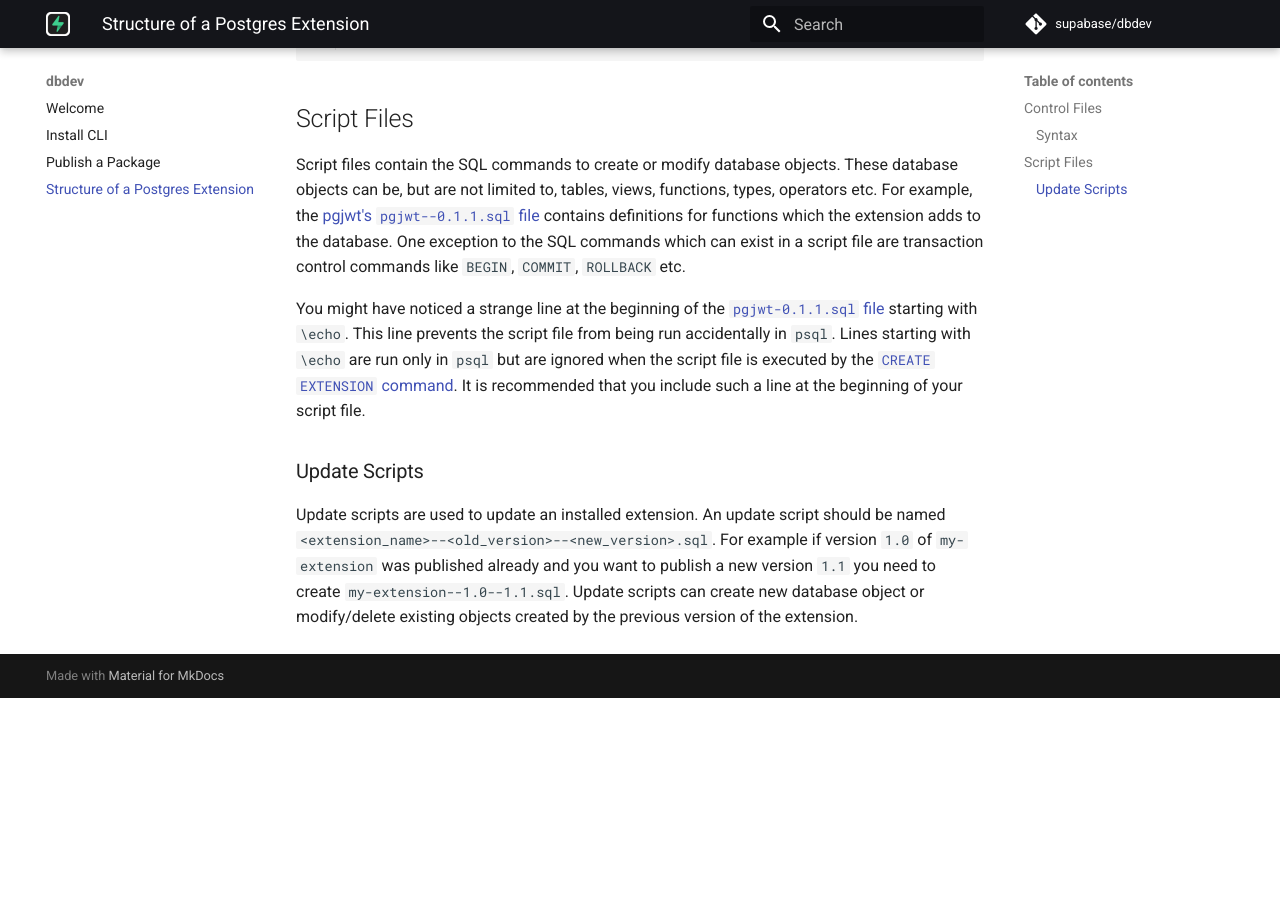
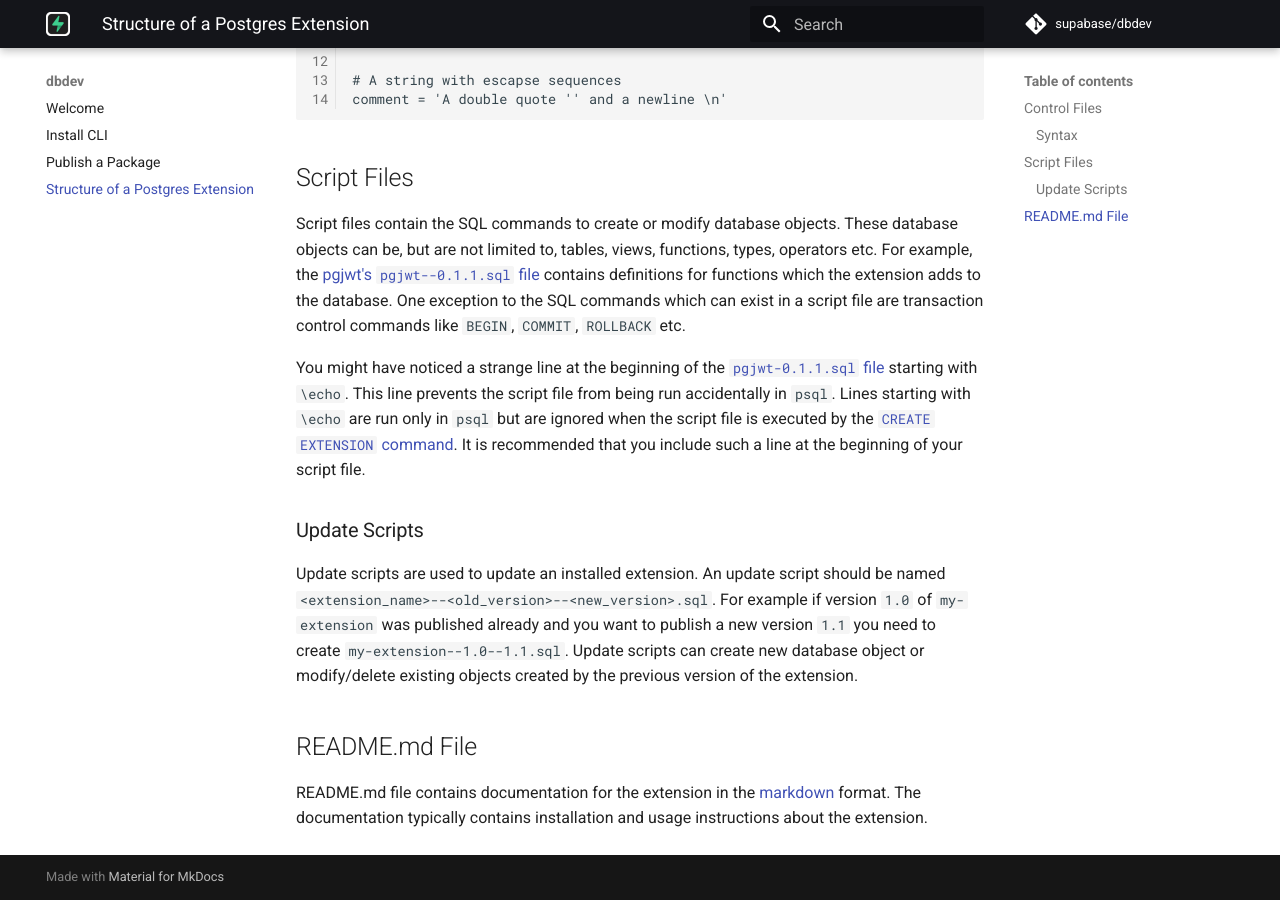
Before and after one commit to supabase/dbdev, an MkDocs documentation site: the page built from docs/extension_structure.md, in a window 1280 px wide and 900 px high, scrolled down 1979 px. Built offline with MkDocs 1.6.1 and Material for MkDocs 9.7.7, drawn with Linux system fonts in a browser that asks for light colours; comment, search, counter and statistics services are not loaded; before the commit the page ends 2677 px from its top, so only the background shows below that; some of the changed text lies outside the part shown.

Commit message:
add README.md file

```diff
--- a/docs/extension_structure.md
+++ b/docs/extension_structure.md
@@ -8,8 +8,9 @@ For an extension to be valid, one file of each type must be present in an extens
 - my-extension
     - my-extension.control
     - my-extension--0.0.1.sql
+    - README.md
 
-In the above example, the `my-extension` folder contains the extension files. Names of the files are important. The control file should be named `<extension_name>.control` and the script file should be named `<extension_name>--<extension_version>.sql`.
+In the above example, the `my-extension` folder contains the extension files. Names of the files are important. The control file should be named `<extension_name>.control` and the script file should be named `<extension_name>--<extension_version>.sql`. The readme file should be named `README.md` (case sensitive).
 
 ## Control Files
 
@@ -76,3 +77,7 @@ You might have noticed a strange line at the beginning of the [`pgjwt-0.1.1.sql`
 ### Update Scripts
 
 Update scripts are used to update an installed extension. An update script should be named `<extension_name>--<old_version>--<new_version>.sql`. For example if version `1.0` of `my-extension` was published already and you want to publish a new version `1.1` you need to create `my-extension--1.0--1.1.sql`. Update scripts can create new database object or modify/delete existing objects created by the previous version of the extension.
+
+## README.md File
+
+README.md file contains documentation for the extension in the [markdown](https://en.wikipedia.org/wiki/Markdown) format. The documentation typically contains installation and usage instructions about the extension.
```
